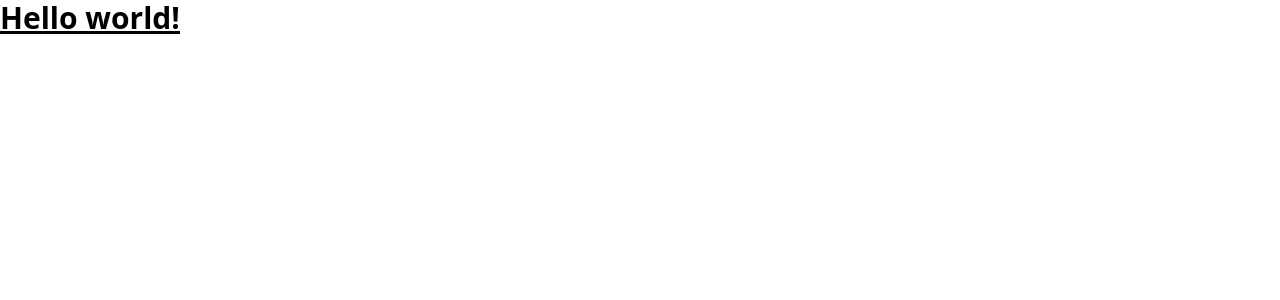
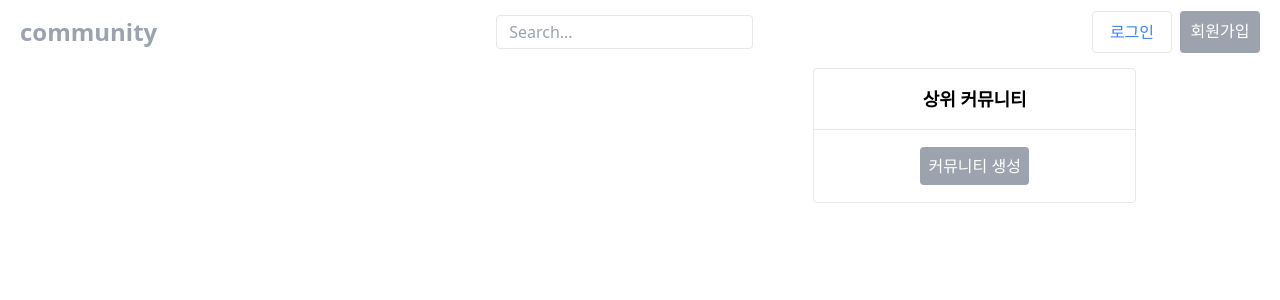
Before and after one commit to CodingCitron/community-site, a Next.js app in the folder frontend/: page / in a window 1280 px wide. Shown: the top 300 px of the page. Built offline with nearby package versions, Linux system fonts and the light colour scheme; no server answers.

Commit message:
사이드바

```diff
--- /dev/null
+++ b/frontend/src/components/Navbar.tsx
@@ -0,0 +1,62 @@
+import { useAuthDispatch, useAuthState } from '@/context/auth'
+import axios from 'axios'
+import Link from 'next/link'
+import React from 'react'
+
+const Navbar: React.FC = () => {
+  const { loading, authenticated } = useAuthState()
+  const dispatch = useAuthDispatch()
+
+  const handleLogout = async () => {
+    try {
+      const res = await axios.post("/auth/logout")
+      dispatch("LOGOUT")
+
+      window.location.reload()
+    } catch (error) {
+      console.log(error)
+    }
+  }
+
+  return (
+    <div className='fixed inset-x-0 top-0 z-10 flex items-center justify-between h-16 px-5 bg-white'>
+        <span className='text-2xl font-semibold text-gray-400'>
+            <Link href="/">
+                community
+            </Link>
+        </span>
+
+        <div className='max-w-full px-4'>
+            <div className='relative flex items-center bg-gray-100 border rounded hover:border-gray-700 hover:bg-white'>
+              <input
+                type="text"
+                placeholder='Search...'
+                className='px-3 py-1 bg-trransparent rounded focus:outline-none'
+              />
+            </div>
+        </div>
+        <div className='flex'>
+          {! loading && (
+            authenticated ? (
+            <button className='w-20 p-2 mr-2 text-center text-white bg-gray-400 rounded'
+              onClick={handleLogout}
+            >
+              로그아웃
+            </button>
+            ) : (
+            <>
+              <Link href="/login" className='w-20 p-2 mr-2 text-center text-blue-500 border border-blue-5000 rounded'>
+                로그인
+              </Link>
+              <Link href="/register" className='w-20 p-2 text-center text-white bg-gray-400 rounded'>
+                회원가입
+              </Link>
+            </>
+            )
+          )}
+        </div>
+    </div>
+  )
+}
+
+export default Navbar
--- a/frontend/src/pages/_app.tsx
+++ b/frontend/src/pages/_app.tsx
@@ -2,12 +2,21 @@ import '@/styles/globals.css'
 import type { AppProps } from 'next/app'
 import Axios from 'axios'
 import { AuthProvider } from '@/context/auth'
+import { useRouter } from 'next/router'
+import Navbar from '@/components/Navbar'
 
 export default function App({ Component, pageProps }: AppProps) {
   Axios.defaults.baseURL = process.env.NEXT_PUBLIC_SERVER_BASE_URL + "/api"
   Axios.defaults.withCredentials = true
 
+  const { pathname } = useRouter()
+  const authRoutes = ["/register", "/login"]
+  const authRoute = authRoutes.includes(pathname)
+
   return <AuthProvider>
-    <Component {...pageProps} />
+    {!authRoute && <Navbar />}
+    <div className={authRoute ? "" : "pt-12"}>
+      <Component {...pageProps} />
+    </div>
   </AuthProvider>
 }
--- a/frontend/src/pages/index.tsx
+++ b/frontend/src/pages/index.tsx
@@ -1,14 +1,34 @@
 import Image from 'next/image'
 import { Inter } from 'next/font/google'
+import Link from 'next/link'
 
 const inter = Inter({ subsets: ['latin'] })
 
 export default function Home() {
   return (
-    <div>
-      <h1 className='text-3xl font-bold underline'>
-        Hello world!
-      </h1>
+    <div className='flex max-w-5xl px-4 pt-5 mx-auto'>
+      {/* 포스트 리스트 */}
+      <div className='w-full md:mr-3 md:w-8/12'>
+
+      </div>
+
+      {/* 사이드바 */}
+      <div className='hidden w-4/12 ml-3 md:block'>
+        <div className='bg-white border rounded'>
+          <div className='p-4 border-b'>
+            <p className='text-lg font-semibold text-center'>
+              상위 커뮤니티
+            </p>
+          </div>
+          {/* 커뮤니티 리스트 */}
+          <div></div>
+          <div className='w-full py-6 text-center'>
+            <Link href="/subs/create" className='w-full p-2 text-white bg-gray-400 rounded'>
+              커뮤니티 생성
+            </Link>
+          </div>
+        </div>
+      </div>
     </div>
   )
 }
```
Also changed, not shown: 2 other files (tests, documents, lock files or other folders).
